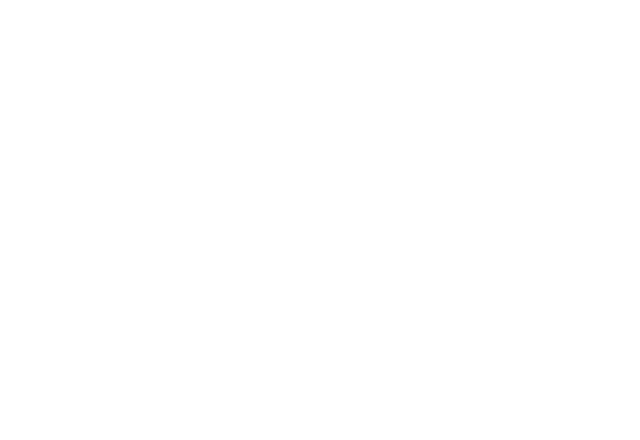
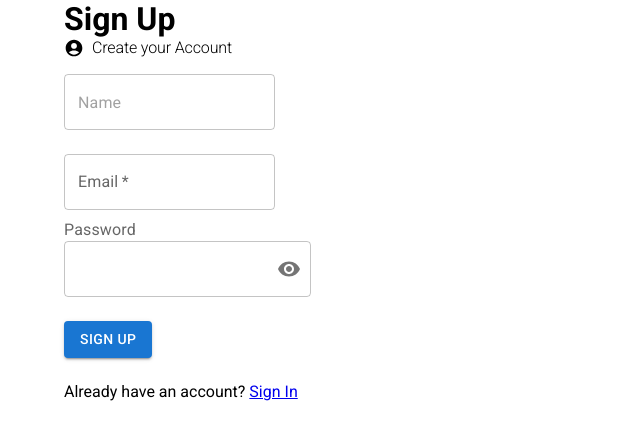
Before and after one commit to ferme1992/assement-lighttube, a React (Create React App) app in the folder client/: page /signUp in a window 1280 px wide. Before the commit this address had no page. Shown: the top 440 px of the page, without its empty margins (0-640 px from the left). Built offline with nearby package versions, Linux system fonts and the light colour scheme.

Commit message:
Partial signup form

```diff
--- a/client/src/App.tsx
+++ b/client/src/App.tsx
@@ -4,6 +4,7 @@
 import { AuthProvider } from './context/AuthContext';
 import Landing from './components/layout/Landing';
 import SignIn from './components/auth/SignIn';
+import SignUp from './components/auth/SignUp';
 
 function App() {
   return (
@@ -12,6 +13,7 @@
         <Routes>
           <Route path='/' element={<Landing />} />
           <Route path='/signIn' element={<SignIn />} />
+          <Route path='/signUp' element={<SignUp />} />
         </Routes>
       </Router>
     </AuthProvider>
--- /dev/null
+++ b/client/src/components/auth/SignUp.tsx
@@ -0,0 +1,130 @@
+import React, { FormEvent } from 'react';
+import {
+  Container,
+  Box,
+  TextField,
+  InputLabel,
+  OutlinedInput,
+  InputAdornment,
+  IconButton,
+  Button,
+  Stack,
+  Typography,
+} from '@mui/material';
+import { Visibility, VisibilityOff, AccountCircle } from '@mui/icons-material';
+import { Link } from 'react-router-dom';
+import useAuth from '../../context/AuthContext';
+
+interface State {
+  password: string;
+  showPassword: boolean;
+}
+
+const SignUp = () => {
+  const { signUpUser } = useAuth();
+
+  function handleSubmit(event: FormEvent<HTMLFormElement>) {
+    event.preventDefault();
+
+    const formData = new FormData(event.currentTarget);
+    signUpUser(
+      formData.get('name') as string,
+      formData.get('email') as string,
+      formData.get('password') as string
+    );
+  }
+
+  const [values, setValues] = React.useState<State>({
+    password: '',
+    showPassword: false,
+  });
+
+  const handleChange =
+    (prop: keyof State) => (event: React.ChangeEvent<HTMLInputElement>) => {
+      setValues({ ...values, [prop]: event.target.value });
+    };
+
+  const handleClickShowPassword = () => {
+    setValues({
+      ...values,
+      showPassword: !values.showPassword,
+    });
+  };
+
+  const handleMouseDownPassword = (
+    event: React.MouseEvent<HTMLButtonElement>
+  ) => {
+    event.preventDefault();
+  };
+
+  return (
+    <Container>
+      <Box component='h1'>Sign Up</Box>
+      <Box component='p'>
+        <Stack direction='row' spacing={1}>
+          <AccountCircle fontSize='small' />
+          <Typography variant='h2' sx={{ fontSize: '1rem', mb: '1rem' }}>
+            Create your Account
+          </Typography>
+        </Stack>
+      </Box>
+      <Box component='form' onSubmit={handleSubmit}>
+        <Box>
+          <TextField
+            type='text'
+            required
+            margin='normal'
+            placeholder='Name'
+            name='name'
+          />
+        </Box>
+        <Box>
+          <TextField
+            required
+            id='email-input'
+            label='Email'
+            margin='normal'
+            name='email'
+          />
+          <InputLabel htmlFor='outlined-adornment-password'>
+            Password
+          </InputLabel>
+          <OutlinedInput
+            required
+            id='outlined-adornment-password'
+            type={values.showPassword ? 'text' : 'password'}
+            value={values.password}
+            name='password'
+            onChange={handleChange('password')}
+            endAdornment={
+              <InputAdornment position='end'>
+                <IconButton
+                  aria-label='toggle password visibility'
+                  onClick={handleClickShowPassword}
+                  onMouseDown={handleMouseDownPassword}
+                  edge='end'
+                >
+                  {values.showPassword ? <VisibilityOff /> : <Visibility />}
+                </IconButton>
+              </InputAdornment>
+            }
+            label='Password'
+          />
+        </Box>
+        <Button
+          type='submit'
+          variant='contained'
+          aria-label='sign up button'
+          sx={{ my: '1.5rem' }}
+        >
+          Sign Up
+        </Button>
+      </Box>
+      <Box component='p'>
+        Already have an account? <Link to='/signIn'>Sign In</Link>
+      </Box>
+    </Container>
+  );
+};
+
+export default SignUp;
```
